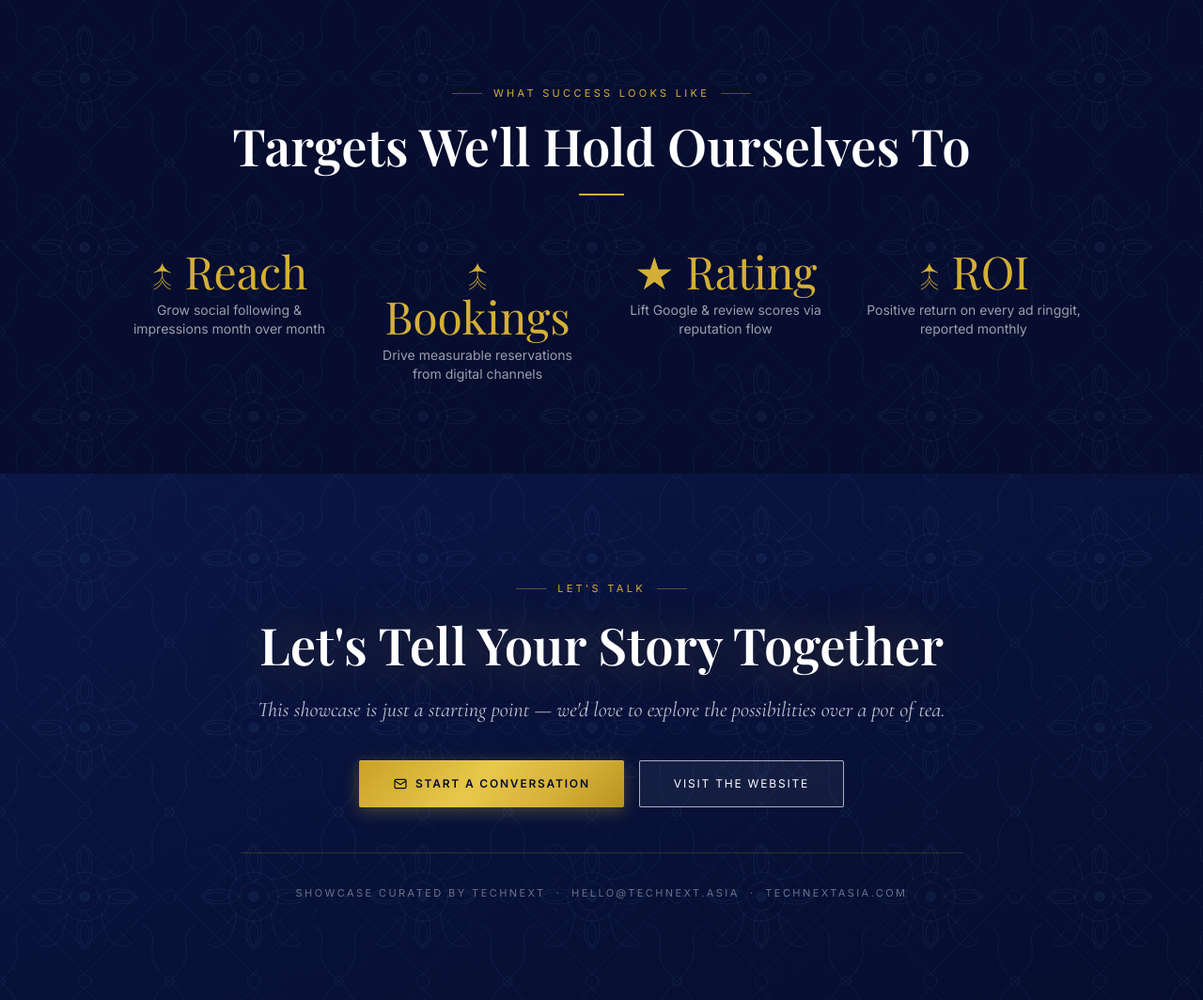
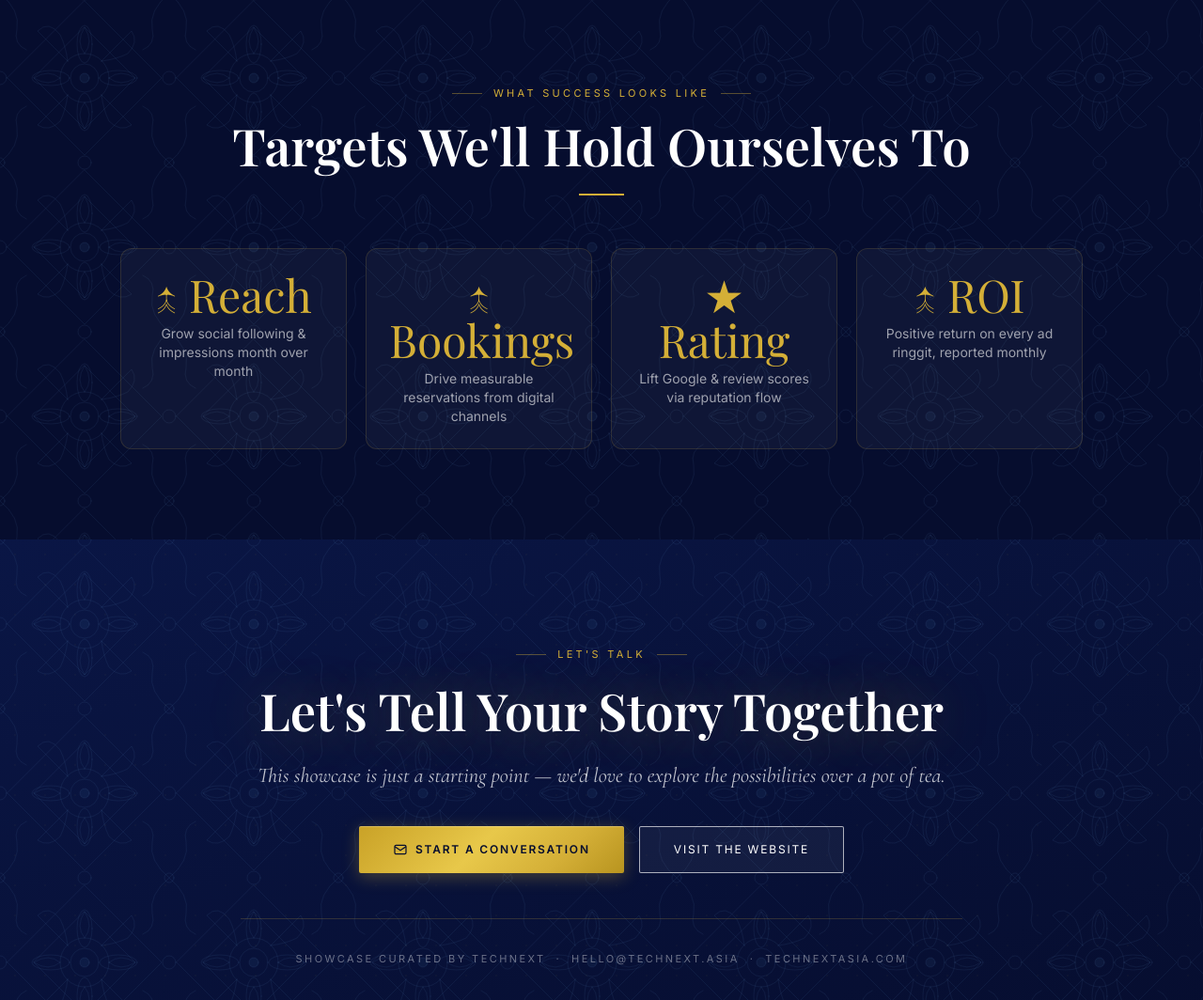
Before and after one commit to TechNextSG/auntie-gaik-marketing-showcase, a plain HTML site: page index.html in a window 1280 px wide. Shown: the part 10612-11676 px from the top of the page at 94% size. Drawn offline with nearby package versions, Linux system fonts and the light colour scheme; animation ran at ten frames a second; a web font is replaced by a local one.

Commit message:
Make Expected Outcomes (Reach/Bookings/Rating/ROI) interactive cards
Wrap the four outcome items as icard cards so they get tilt, spotlight
and gold hover ring like the rest.

Co-Authored-By: Claude Opus 4.8 <noreply@anthropic.com>

```diff
--- a/index.html
+++ b/index.html
@@ -526,11 +526,11 @@ tailwind.config={theme:{extend:{colors:{navy:{'DEFAULT':'#060D2E','light':'#0A16
       <h2 class="text-3xl md:text-4xl font-semibold text-white mb-5" style="font-family:'Playfair Display',serif">Targets We'll Hold Ourselves To</h2>
       <div class="gold-bar mx-auto"></div>
     </div>
-    <div class="grid grid-cols-2 md:grid-cols-4 gap-8">
-      <div class="reveal d1"><div class="kpi-num mb-2">↑ Reach</div><p class="text-white/60 text-sm">Grow social following &amp; impressions month over month</p></div>
-      <div class="reveal d2"><div class="kpi-num mb-2">↑ Bookings</div><p class="text-white/60 text-sm">Drive measurable reservations from digital channels</p></div>
-      <div class="reveal d3"><div class="kpi-num mb-2">★ Rating</div><p class="text-white/60 text-sm">Lift Google &amp; review scores via reputation flow</p></div>
-      <div class="reveal d4"><div class="kpi-num mb-2">↑ ROI</div><p class="text-white/60 text-sm">Positive return on every ad ringgit, reported monthly</p></div>
+    <div class="grid grid-cols-2 md:grid-cols-4 gap-5">
+      <div class="icard reveal-s d1 p-6 rounded-xl text-center" style="background:rgba(255,255,255,.04);border:1px solid rgba(212,175,55,.16)"><div class="kpi-num mb-2">↑ Reach</div><p class="text-white/60 text-sm">Grow social following &amp; impressions month over month</p></div>
+      <div class="icard reveal-s d2 p-6 rounded-xl text-center" style="background:rgba(255,255,255,.04);border:1px solid rgba(212,175,55,.16)"><div class="kpi-num mb-2">↑ Bookings</div><p class="text-white/60 text-sm">Drive measurable reservations from digital channels</p></div>
+      <div class="icard reveal-s d3 p-6 rounded-xl text-center" style="background:rgba(255,255,255,.04);border:1px solid rgba(212,175,55,.16)"><div class="kpi-num mb-2">★ Rating</div><p class="text-white/60 text-sm">Lift Google &amp; review scores via reputation flow</p></div>
+      <div class="icard reveal-s d4 p-6 rounded-xl text-center" style="background:rgba(255,255,255,.04);border:1px solid rgba(212,175,55,.16)"><div class="kpi-num mb-2">↑ ROI</div><p class="text-white/60 text-sm">Positive return on every ad ringgit, reported monthly</p></div>
     </div>
   </div>
 </section>
```
